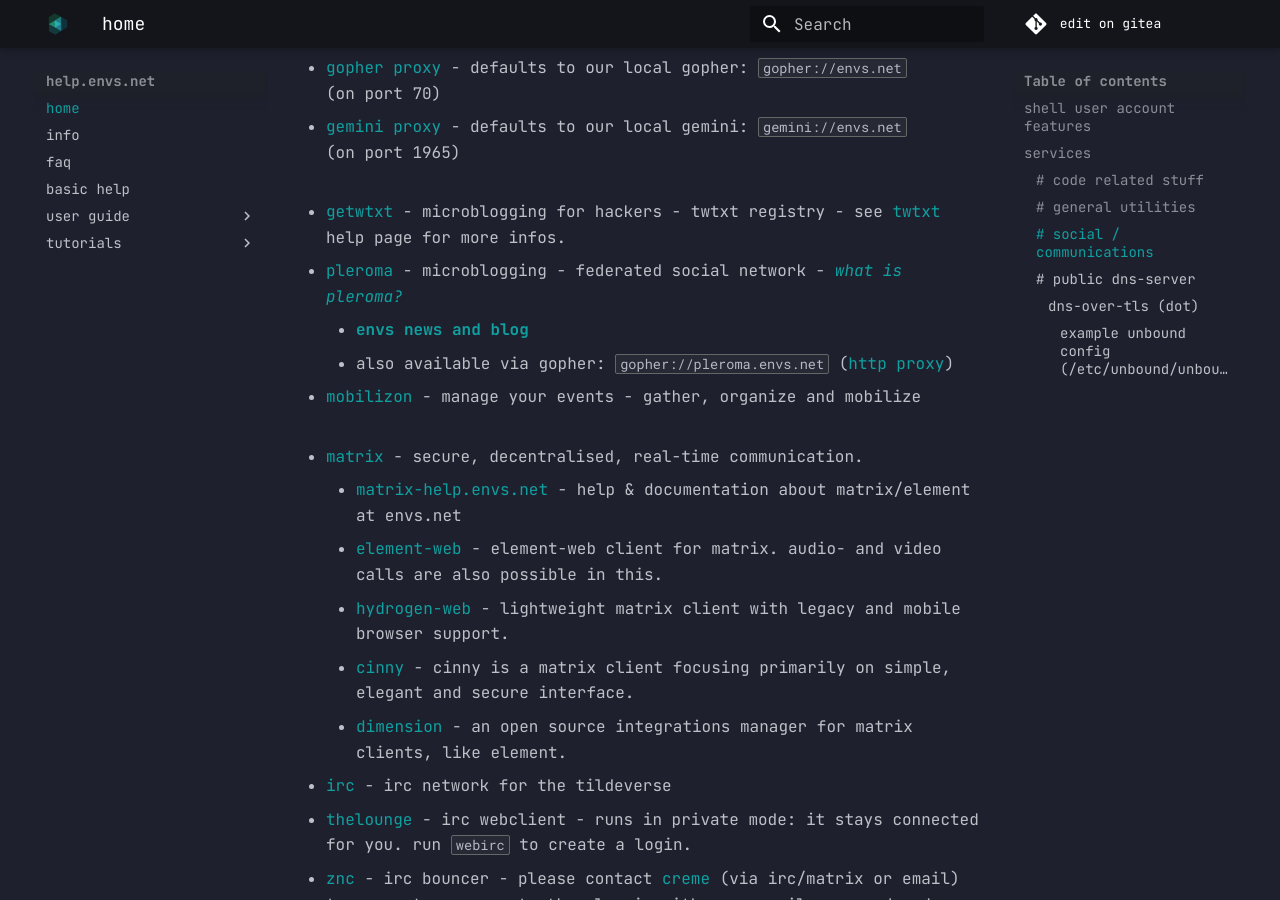
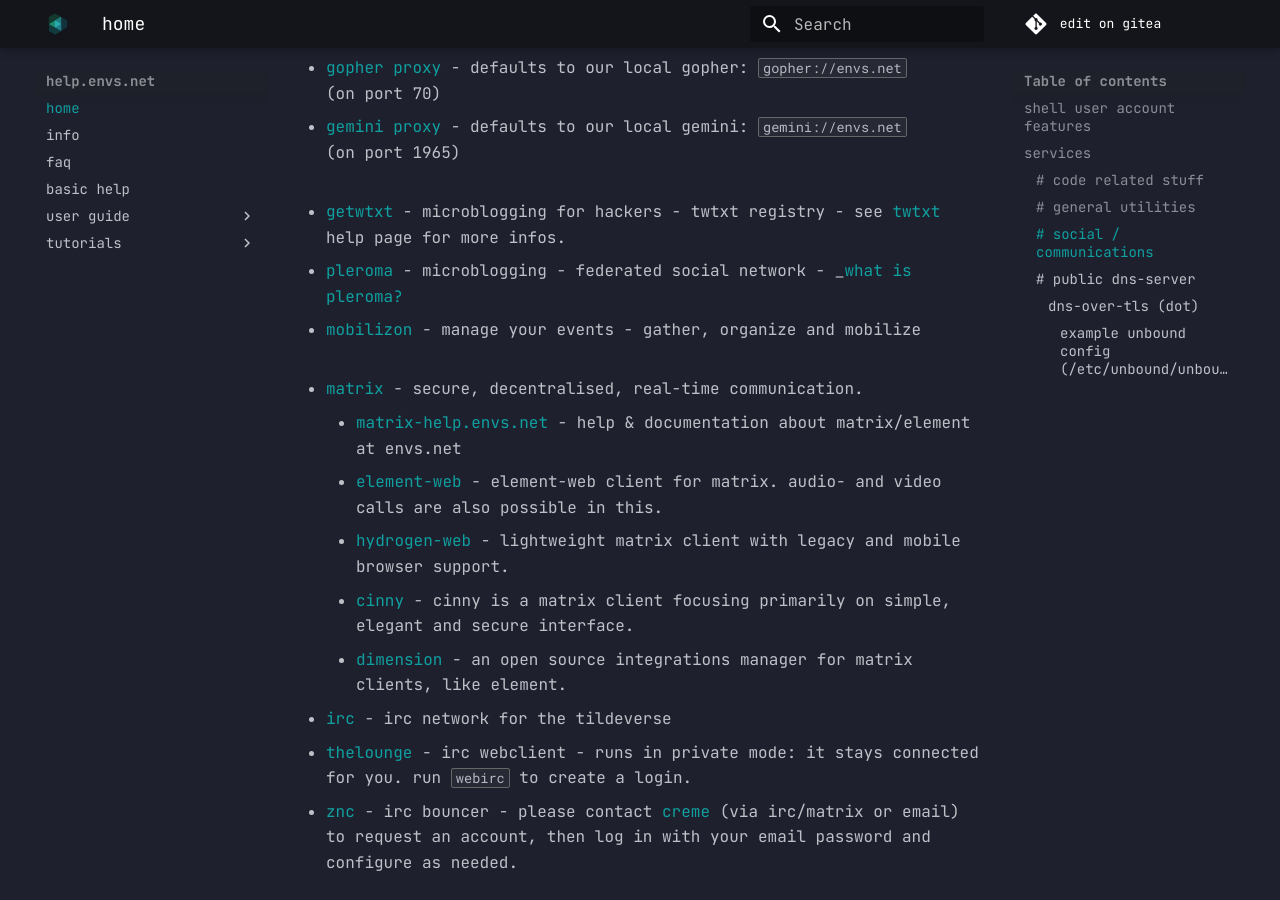
Before and after one commit to envs-net/help, an MkDocs documentation site: the page built from docs/index.md, in a window 1280 px wide and 900 px high, scrolled down 1872 px. Built offline with MkDocs 1.6.1 and Material for MkDocs 9.7.7, drawn with Linux system fonts in a browser that asks for light colours; some of the changed text lies outside the part shown.

Commit message:
update index.md

```diff
--- a/docs/index.md
+++ b/docs/index.md
@@ -23,7 +23,7 @@
   [databases](https://help.envs.net/database/) /
   [gopher](https://help.envs.net/gopher/) /
   [gemini](https://help.envs.net/gemini/) /
-  [finger](https://help.envs.net/finger/)
+  [finger](https://help.envs.net/finger/) /
   and much more ..
 
 ## services
@@ -46,7 +46,7 @@ members can be use your email credantials for login. (*user@envs.net* | *your em
     - [spreadsheets](https://pad.envs.net/sheet/)
     - [markdown/code editor](https://pad.envs.net/code/)
     - [presentation slides editor](https://pad.envs.net/slide/)
-    - [polls](https://pad.envs.net/poll/)
+    - [polls](https://pad.envs.net/form/)
     - [kanban boards](https://pad.envs.net/kanban/)
     - [whiteboard](https://pad.envs.net/whiteboard/)
     - [file drop](https://pad.envs.net/file/)
@@ -64,9 +64,7 @@ members can be use your email credantials for login. (*user@envs.net* | *your em
 - [gemini proxy](https://gemini.envs.net/) - defaults to our local gemini: `gemini://envs.net`<br />(on port 1965)
 <br /><br />
 - [getwtxt](https://twtxt.envs.net/) - microblogging for hackers - twtxt registry - see [twtxt](https://help.envs.net/blog/#with-twtxt) help page for more infos.
-- [pleroma](https://pleroma.envs.net/) - microblogging - federated social network - _[what is pleroma?](https://blog.soykaf.com/post/what-is-pleroma/)_
-    - **[envs news and blog](https://pleroma.envs.net/envs)**
-    - also available via gopher: `gopher://pleroma.envs.net` ([http proxy](https://gopher.envs.net/pleroma.envs.net/))
+- [pleroma](https://pleroma.envs.net/) - microblogging - federated social network - _[what is pleroma?](https://blog.soykaf.com/post/what-is-pleroma/)
 - [mobilizon](https://mobilizon.envs.net/) - manage your events - gather, organize and mobilize
 <br /><br />
 - [matrix](https://envs.net/chat/matrix/) - secure, decentralised, real-time communication.
```
